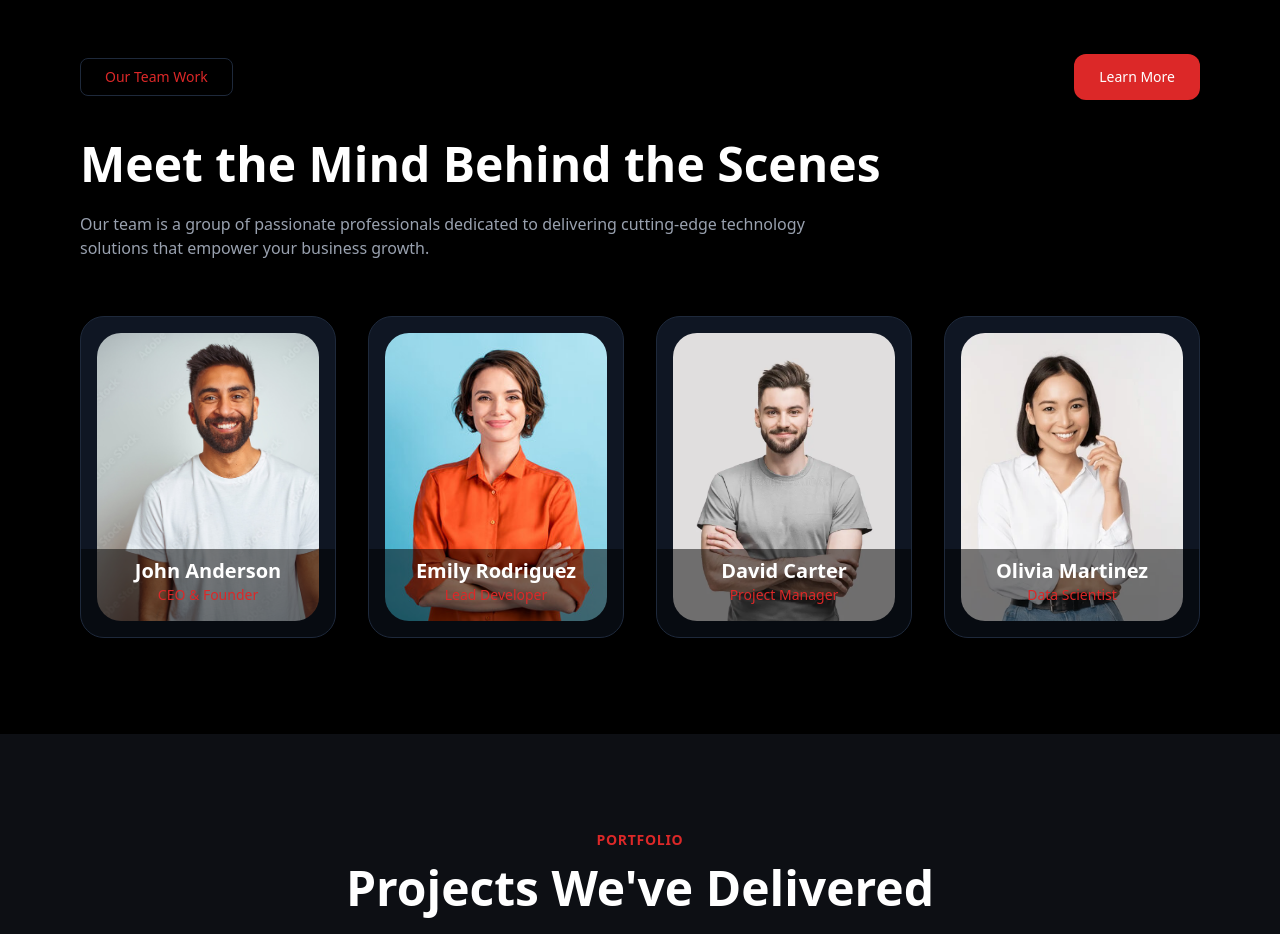
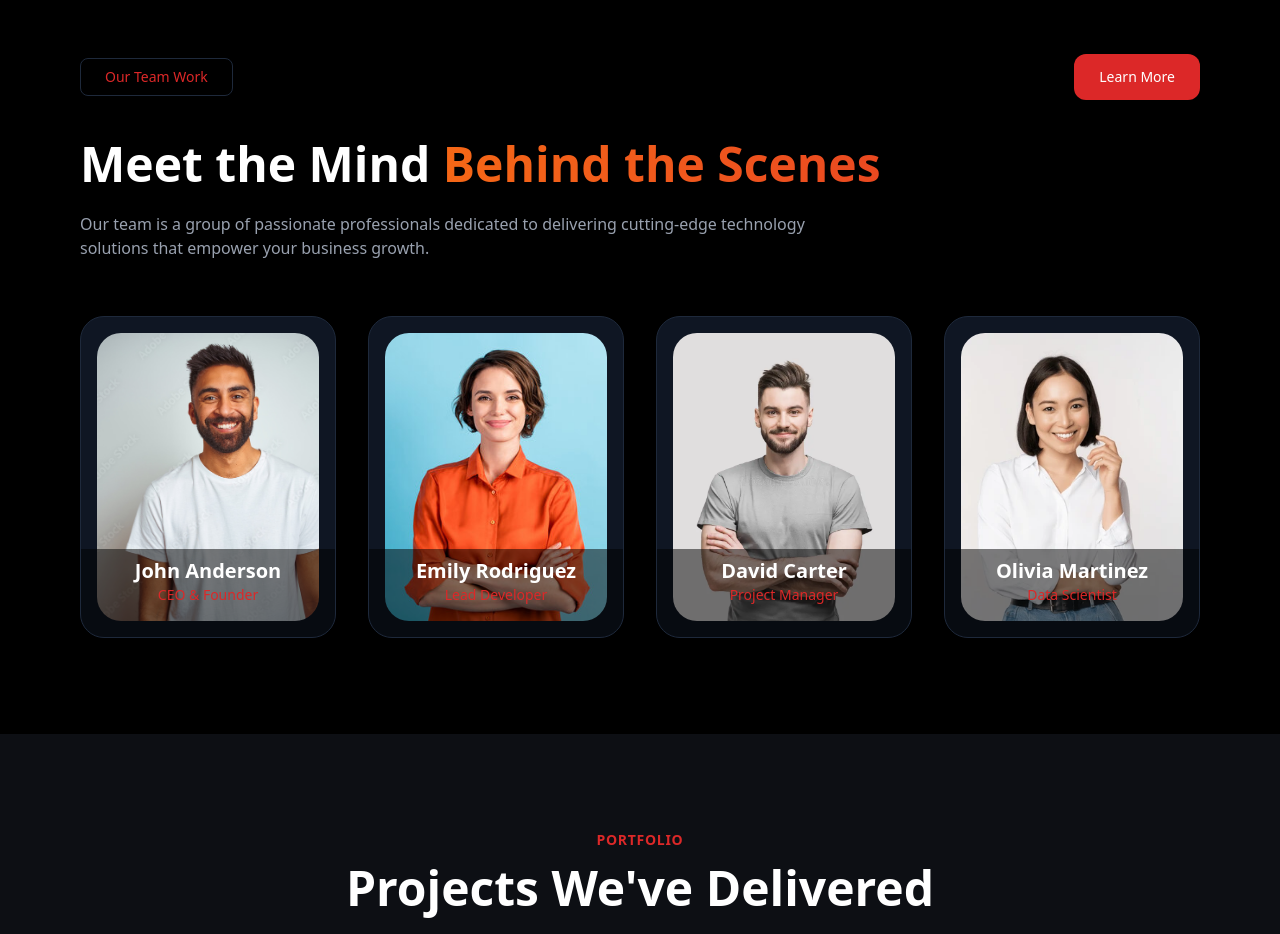
Before and after one commit to Laiba60/Xpertiverse-Website, a React (Vite) app: page / in a window 1280 px wide. Shown: the part 4080-5014 px from the top of the page. Built offline with nearby package versions, Linux system fonts and the light colour scheme.

Commit message:
improve headings color

```diff
--- a/src/components/TeamSection.jsx
+++ b/src/components/TeamSection.jsx
@@ -3,21 +3,16 @@ import { motion } from "framer-motion";
 import { TEAM_CONTENT } from "../utils/constants/text";
 import { AppIcons } from "../components/ui/AppIcons";
 import { useNavigate } from "react-router-dom";
-
 export default function TeamSection() {
   const navigate = useNavigate();
   const { sectionTag, heading, description, teamMembers } = TEAM_CONTENT;
-
   return (
     <section className="w-full bg-black text-white py-24 px-4 sm:px-6 lg:px-20">
       <div className="max-w-7xl mx-auto">
-
-        {/* Top Buttons */}
         <div className="flex justify-between items-center mb-10">
           <button className="px-6 py-2 border border-[#1E293B] rounded-lg text-[#DC2828] text-sm">
             {sectionTag}
           </button>
-
           <button
             onClick={() => navigate("/all-team-members")}
             className="
@@ -32,18 +27,16 @@ export default function TeamSection() {
             Learn More
           </button>
         </div>
-
-        {/* Heading */}
-        <h1 className="text-4xl md:text-5xl font-bold mb-6">{heading}</h1>
-
-        {/* Description */}
+        <h1 className="text-4xl md:text-5xl font-bold mb-6">
+        <span className="text-white">Meet the Mind </span>
+       <span className="bg-linear-to-r from-[#F56716] to-[#EA4920] text-transparent bg-clip-text">
+      Behind the Scenes
+      </span>
+      </h1>
         <p className="text-gray-400 max-w-3xl mb-14">{description}</p>
-
-        {/* Team Cards */}
         <div className="grid grid-cols-1 sm:grid-cols-2 md:grid-cols-4 gap-8">
           {teamMembers.slice(0, 4).map((member, i) => {
             const { Fb, Twitter, Pinterest } = AppIcons;
-
             return (
               <motion.div
                 key={i}
@@ -52,17 +45,12 @@ export default function TeamSection() {
                 transition={{ duration: 0.4 }}
                 className="rounded-3xl border border-[#1E293B] bg-[#0F1623] overflow-hidden shadow-xl"
               >
-                {/* Hover Area Only On Image */}
                 <div className="relative h-80 p-4 w-full overflow-hidden group text-center">
-
-                  {/* Image */}
                   <img
                     src={member.img}
                     alt={member.name}
                     className="w-full h-full object-cover rounded-3xl"
                   />
-
-                  {/* Overlay */}
                   <div
                     className="
                       absolute bottom-0 left-0 right-0
@@ -79,14 +67,11 @@ export default function TeamSection() {
                     <p className="text-[#DC2828] text-sm transition-all duration-900 group-hover:-translate-y-2">
                       {member.role}
                     </p>
-
-                    {/* Social Icons */}
                     <div className="flex gap-4 mt-3 opacity-0 justify-center translate-y-4 transition-all duration-500 group-hover:opacity-100 group-hover:translate-y-0">
                       <Fb className="text-black text-xl cursor-pointer p-1 bg-[#DC2828] rounded-full" />
                       <Twitter className="text-black text-xl cursor-pointer p-1 bg-[#DC2828] rounded-full" />
                       <Pinterest className="text-black text-xl cursor-pointer p-1 bg-[#DC2828] rounded-full" />
                     </div>
-
                   </div>
                 </div>
               </motion.div>
--- a/src/components/TestimonialSection.jsx
+++ b/src/components/TestimonialSection.jsx
@@ -2,32 +2,24 @@ import React, { useEffect, useRef, useState } from "react";
 import { motion } from "framer-motion";
 import { FaArrowLeft, FaArrowRight } from "react-icons/fa";
 import { TESTIMONIALS_CONTENT } from "../utils/constants/text";
-
 export default function TestimonialsSection() {
   const { sectionTag, heading, testimonials } = TESTIMONIALS_CONTENT;
-
   const sliderRef = useRef(null);
   const containerRef = useRef(null);
-
   const [visibleCards, setVisibleCards] = useState(3);
   const [cardWidth, setCardWidth] = useState(350);
   const [offset, setOffset] = useState(0);
   const gap = 24;
-
-  // ---------- Calculate Perfect Card Width ----------
   useEffect(() => {
     const updateSizes = () => {
       const screen = window.innerWidth;
-
       let count = 3;
       if (screen < 480) count = 1;
       else if (screen < 768) count = 1;
       else if (screen < 1024) count = 2;
       else if (screen < 1440) count = 3;
       else count = 4;
-
       setVisibleCards(count);
-
       if (containerRef.current) {
         const containerWidth = containerRef.current.offsetWidth;
         const totalGaps = gap * (count - 1);
@@ -35,19 +27,15 @@ export default function TestimonialsSection() {
         setCardWidth(width);
       }
     };
-
     updateSizes();
     window.addEventListener("resize", updateSizes);
     return () => window.removeEventListener("resize", updateSizes);
   }, []);
 
   const loopedTestimonials = [...testimonials, ...testimonials];
-
-  // ---------- Auto Sliding ----------
   useEffect(() => {
     const slider = sliderRef.current;
     if (!slider) return;
-
     const interval = setInterval(() => {
       let newOffset = offset + cardWidth + gap;
       if (newOffset >= (cardWidth + gap) * testimonials.length) {
@@ -56,21 +44,16 @@ export default function TestimonialsSection() {
       } else {
         slider.style.transition = "transform 0.5s ease";
       }
-
       slider.style.transform = `translateX(-${newOffset}px)`;
       setOffset(newOffset);
-    }, 3000); // faster auto-slide
+    }, 3000);
 
     return () => clearInterval(interval);
   }, [offset, cardWidth, gap, testimonials.length]);
-
-  // ---------- Manual Slide ----------
   const moveSlider = (direction) => {
     const slider = sliderRef.current;
     if (!slider) return;
-
     let newOffset = offset;
-
     if (direction === "left") {
       newOffset -= cardWidth + gap;
       if (newOffset < 0) {
@@ -82,12 +65,10 @@ export default function TestimonialsSection() {
         newOffset = 0;
       }
     }
-
     slider.style.transition = "transform 0.5s ease";
     slider.style.transform = `translateX(-${newOffset}px)`;
     setOffset(newOffset);
   };
-
   return (
     <section className="w-full bg-black text-white py-24 px-6">
       <div className="max-w-7xl mx-auto flex flex-col items-center text-center space-y-12">
@@ -101,14 +82,12 @@ export default function TestimonialsSection() {
           <button className="px-8 py-2 font-semibold text-[#DC2828] rounded-lg border border-gray-700 text-xs lg:text-sm">
             {sectionTag}
           </button>
-
          <h1 className="text-3xl lg:text-5xl font-bold leading-tight">
-  <span className="text-white">What Our  </span>
-  <span className="bg-linear-to-r from-[#F56716] to-[#EA4920] text-transparent bg-clip-text">
-   Clients Say
-  </span>
-</h1>
-
+        <span className="text-white">What Our  </span>
+        <span className="bg-linear-to-r from-[#F56716] to-[#EA4920] text-transparent bg-clip-text">
+         Clients Say
+        </span>
+        </h1>
         </motion.div>
         <div className="relative w-full">
           <button
```
